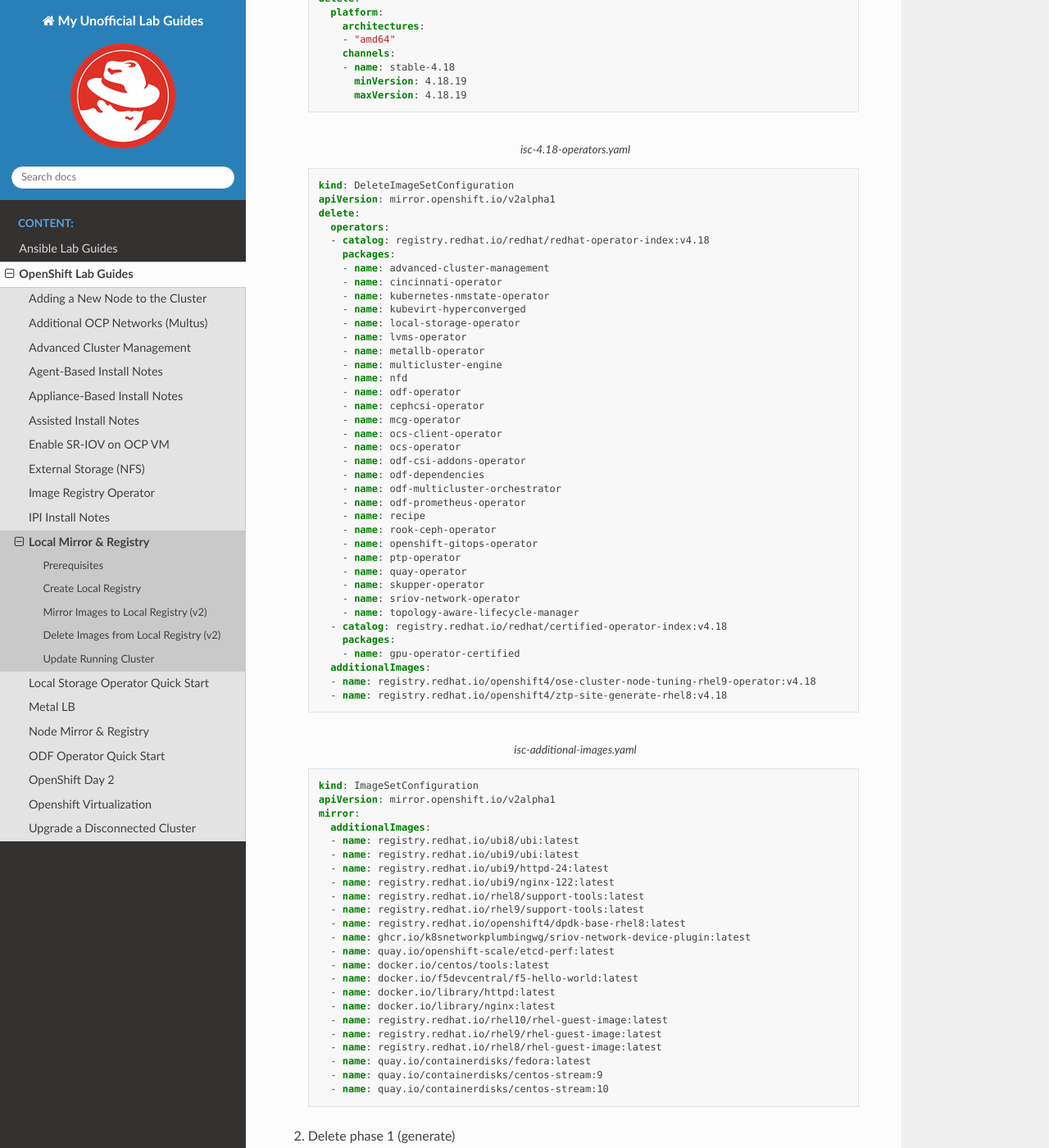
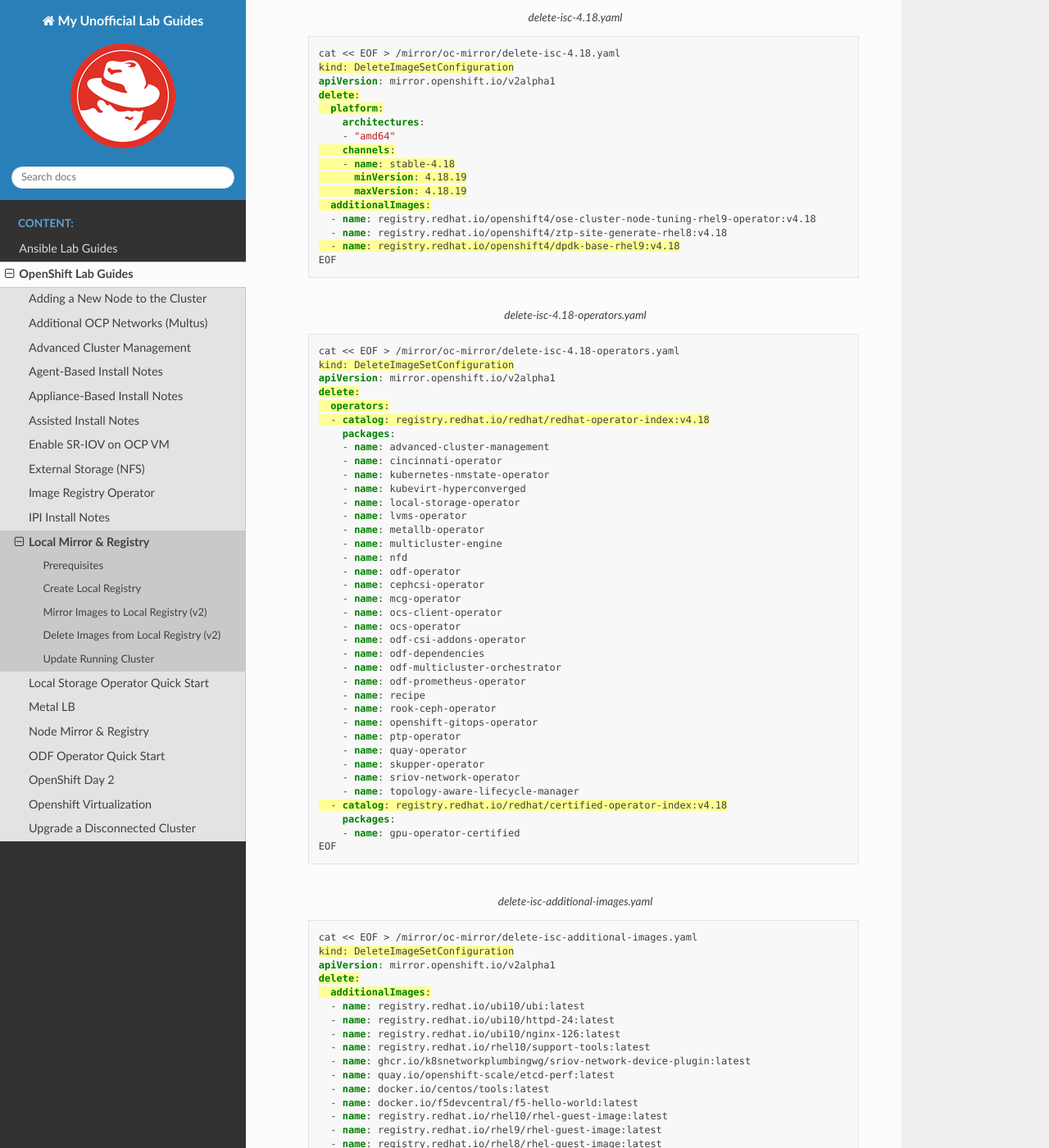
Before and after one commit to vtog/labGuides, a Sphinx documentation site: the page built from source/ocp/local-mirror-registry.rst, in a window 1280 px wide and 1400 px high, scrolled down 9313 px. Shown: the whole window at 82% size. Built offline with Sphinx 7.4.7 and the Read the Docs theme 3.1.0, drawn with Linux system fonts in a browser that asks for light colours; pages that are not in the unit, such as notebooks, are missing from menus; some of the changed text lies outside the part shown.

Commit message:
easy way to create isc files

```diff
--- a/source/ocp/local-mirror-registry.rst
+++ b/source/ocp/local-mirror-registry.rst
@@ -223,8 +223,9 @@
 
    .. code-block:: yaml
       :caption: isc-4.18.yaml
-      :emphasize-lines: 1,4,8,10,11,14
+      :emphasize-lines: 2,4,5,8-12,15
 
+      cat << EOF > /mirror/oc-mirror/isc-4.18.yaml
       kind: ImageSetConfiguration
       apiVersion: mirror.openshift.io/v2alpha1
       mirror:
@@ -242,11 +243,13 @@
         - name: registry.redhat.io/openshift4/ose-cluster-node-tuning-rhel9-operator:v4.18
         - name: registry.redhat.io/openshift4/ztp-site-generate-rhel8:v4.18
         - name: registry.redhat.io/openshift4/dpdk-base-rhel9:v4.18
+      EOF
 
    .. code-block:: yaml
       :caption: isc-4.18-operators.yaml
-      :emphasize-lines: 1,4,5,33
+      :emphasize-lines: 2,4-6,34
 
+      cat << EOF > /mirror/oc-mirror/isc-4.18-operators.yaml
       kind: ImageSetConfiguration
       apiVersion: mirror.openshift.io/v2alpha1
       mirror:
@@ -282,11 +285,13 @@
         - catalog: registry.redhat.io/redhat/certified-operator-index:v4.18
           packages:
           - name: gpu-operator-certified
+      EOF
 
    .. code-block:: yaml
       :caption: isc-additional-images.yaml
-      :emphasize-lines: 1,4
+      :emphasize-lines: 2,4,5
 
+      cat << EOF > /mirror/oc-mirror/isc-additional-images.yaml
       kind: ImageSetConfiguration
       apiVersion: mirror.openshift.io/v2alpha1
       mirror:
@@ -306,6 +311,7 @@
         - name: quay.io/containerdisks/centos-stream:9
         - name: quay.io/containerdisks/centos-stream:10
         - name: quay.io/curl/curl:latest
+      EOF
 
    .. tip:: To discover operators by their package name, applicable channels,
       and versions use the following commands.
@@ -397,8 +403,10 @@
    the process by platform, operators, and additionalImages.
 
    .. code-block:: yaml
-      :caption: isc-4.18.yaml
+      :caption: delete-isc-4.18.yaml
+      :emphasize-lines: 2,4,5,8-12,15
 
+      cat << EOF > /mirror/oc-mirror/delete-isc-4.18.yaml
       kind: DeleteImageSetConfiguration
       apiVersion: mirror.openshift.io/v2alpha1
       delete:
@@ -409,10 +417,17 @@
           - name: stable-4.18
             minVersion: 4.18.19
             maxVersion: 4.18.19
+        additionalImages:
+        - name: registry.redhat.io/openshift4/ose-cluster-node-tuning-rhel9-operator:v4.18
+        - name: registry.redhat.io/openshift4/ztp-site-generate-rhel8:v4.18
+        - name: registry.redhat.io/openshift4/dpdk-base-rhel9:v4.18
+      EOF
 
    .. code-block:: yaml
-      :caption: isc-4.18-operators.yaml
+      :caption: delete-isc-4.18-operators.yaml
+      :emphasize-lines: 2,4-6,34
 
+      cat << EOF > /mirror/oc-mirror/delete-isc-4.18-operators.yaml
       kind: DeleteImageSetConfiguration
       apiVersion: mirror.openshift.io/v2alpha1
       delete:
@@ -448,36 +463,33 @@
         - catalog: registry.redhat.io/redhat/certified-operator-index:v4.18
           packages:
           - name: gpu-operator-certified
-        additionalImages:
-        - name: registry.redhat.io/openshift4/ose-cluster-node-tuning-rhel9-operator:v4.18
-        - name: registry.redhat.io/openshift4/ztp-site-generate-rhel8:v4.18
+      EOF
 
    .. code-block:: yaml
-      :caption: isc-additional-images.yaml
+      :caption: delete-isc-additional-images.yaml
+      :emphasize-lines: 2,4,5
 
-      kind: ImageSetConfiguration
+      cat << EOF > /mirror/oc-mirror/delete-isc-additional-images.yaml
+      kind: DeleteImageSetConfiguration
       apiVersion: mirror.openshift.io/v2alpha1
-      mirror:
+      delete:
         additionalImages:
-        - name: registry.redhat.io/ubi8/ubi:latest
-        - name: registry.redhat.io/ubi9/ubi:latest
-        - name: registry.redhat.io/ubi9/httpd-24:latest
-        - name: registry.redhat.io/ubi9/nginx-122:latest
-        - name: registry.redhat.io/rhel8/support-tools:latest
-        - name: registry.redhat.io/rhel9/support-tools:latest
-        - name: registry.redhat.io/openshift4/dpdk-base-rhel8:latest
+        - name: registry.redhat.io/ubi10/ubi:latest
+        - name: registry.redhat.io/ubi10/httpd-24:latest
+        - name: registry.redhat.io/ubi10/nginx-126:latest
+        - name: registry.redhat.io/rhel10/support-tools:latest
         - name: ghcr.io/k8snetworkplumbingwg/sriov-network-device-plugin:latest
         - name: quay.io/openshift-scale/etcd-perf:latest
         - name: docker.io/centos/tools:latest
         - name: docker.io/f5devcentral/f5-hello-world:latest
-        - name: docker.io/library/httpd:latest
-        - name: docker.io/library/nginx:latest
         - name: registry.redhat.io/rhel10/rhel-guest-image:latest
         - name: registry.redhat.io/rhel9/rhel-guest-image:latest
         - name: registry.redhat.io/rhel8/rhel-guest-image:latest
         - name: quay.io/containerdisks/fedora:latest
         - name: quay.io/containerdisks/centos-stream:9
         - name: quay.io/containerdisks/centos-stream:10
+        - name: quay.io/curl/curl:latest
+      EOF
 
 #. Delete phase 1 (generate)
 
```
